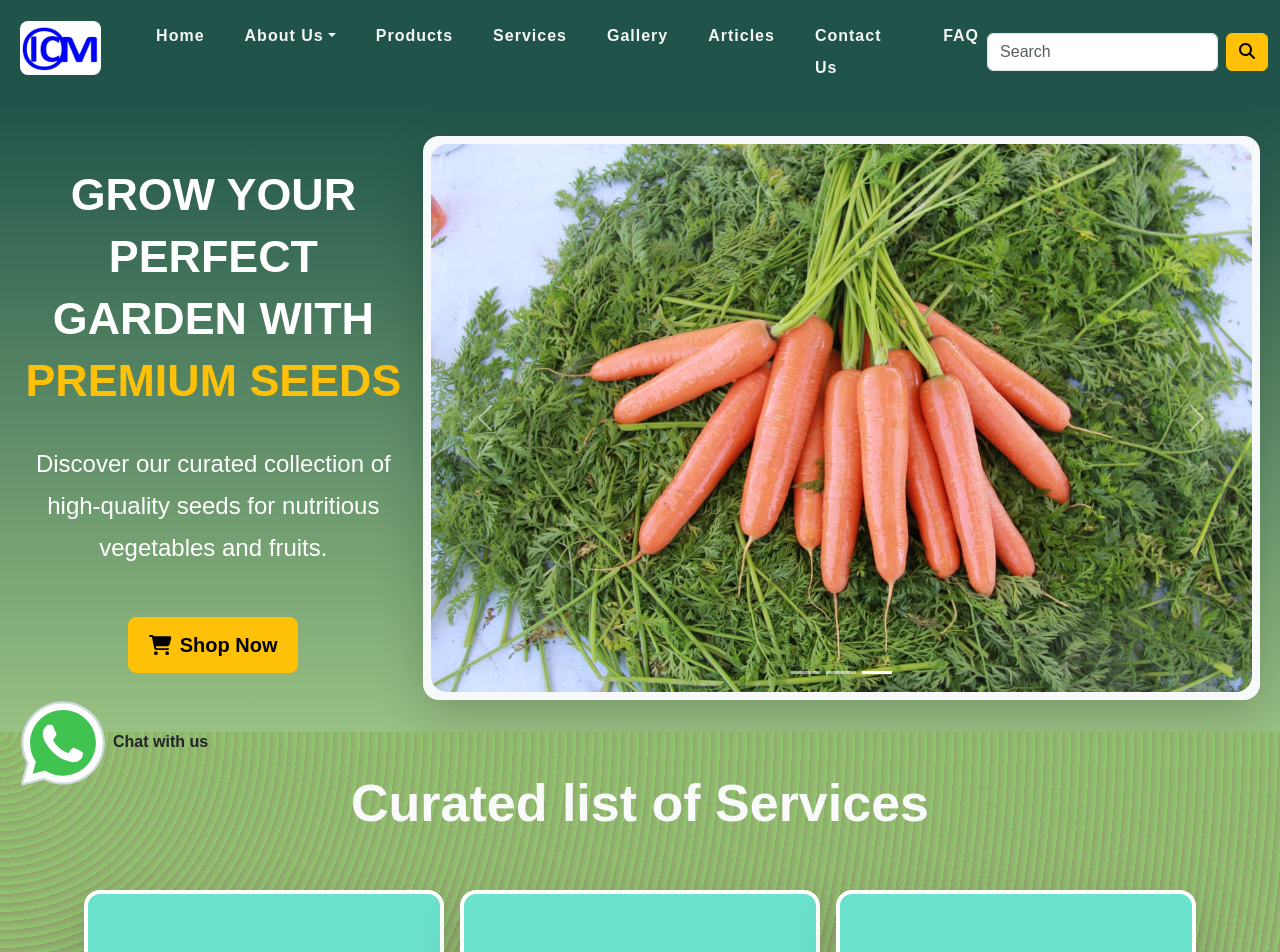
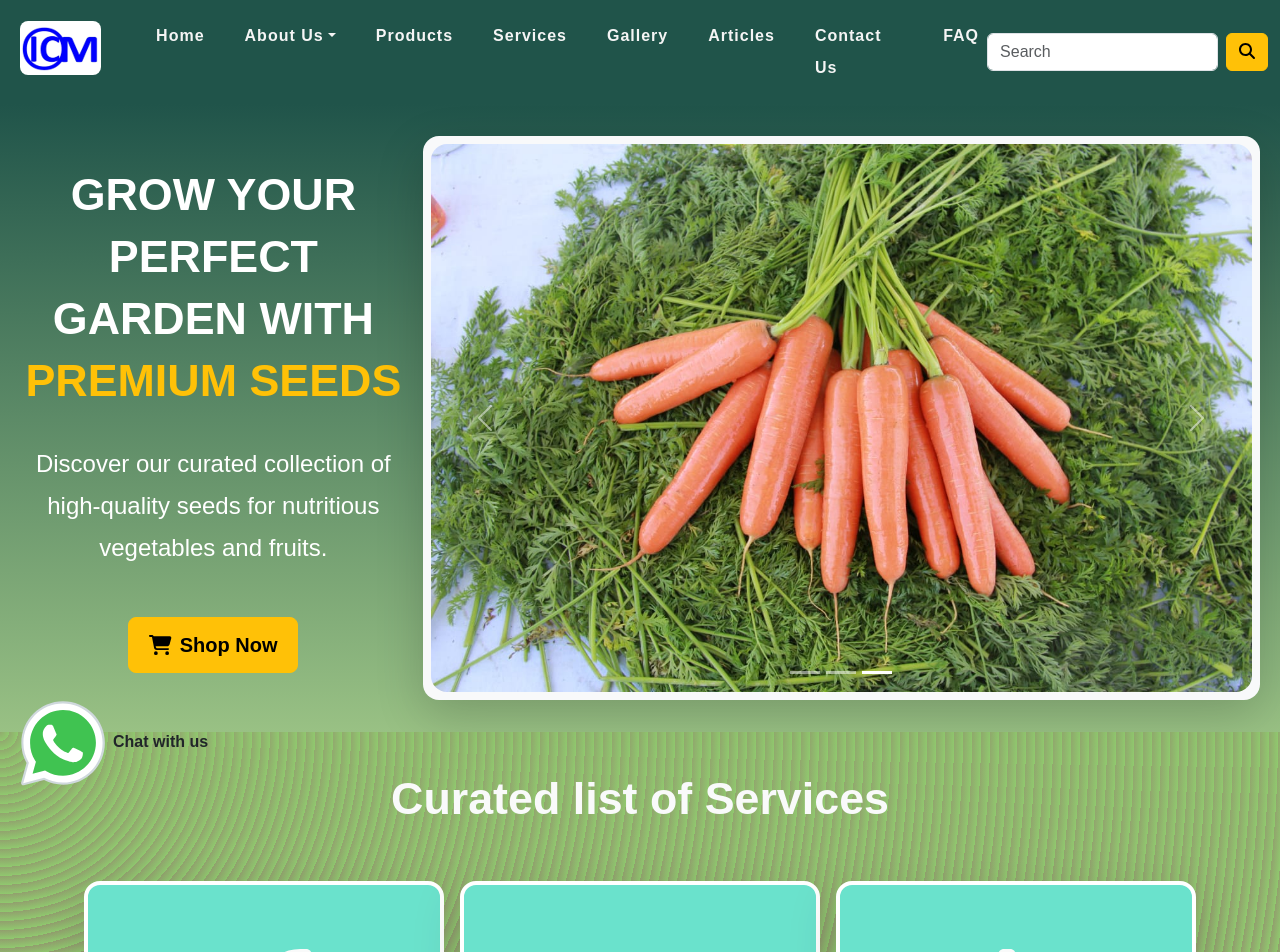
Before and after one commit to josephkipkemoi/icm, a React (Create React App) app: page / in a window 1280 px wide. Shown: the top 952 px of the page. Built offline with nearby package versions, Linux system fonts and the light colour scheme; a web font is replaced by a local one.

Commit message:
main header font size

```diff
--- a/src/App.css
+++ b/src/App.css
@@ -27,7 +27,7 @@
     background-image:  repeating-radial-gradient( circle at 0 0, transparent 0, #75bc4b 9px ), repeating-linear-gradient( #79484855, #794848 );
 }
 .service-seeds-component h1 {
-    font-size: 52px;
+      font-size:clamp(2.5rem, 3.5vw, 3rem);
 }
 .service-seeds-component-sz {
     width: 360px;
```
